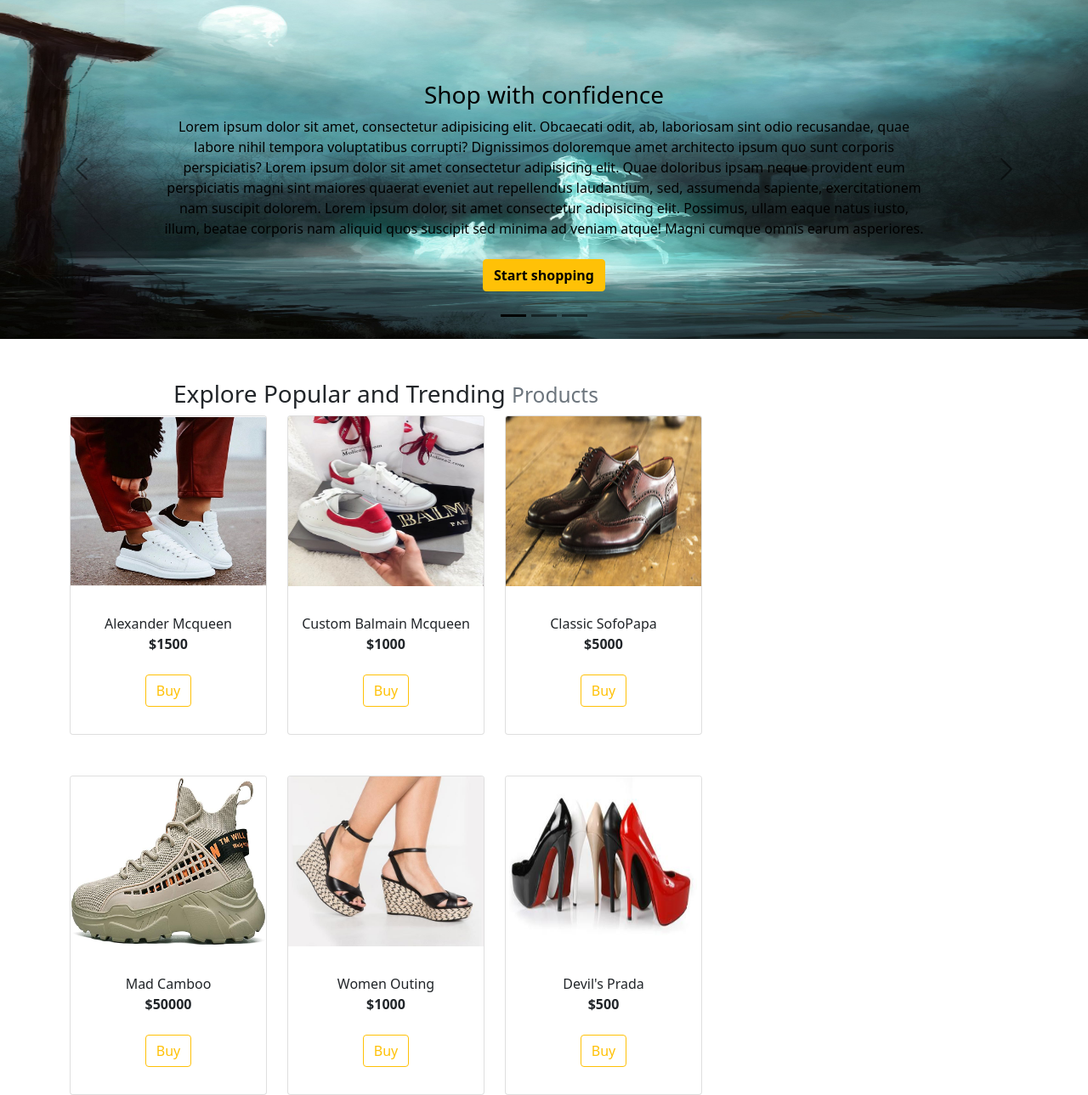
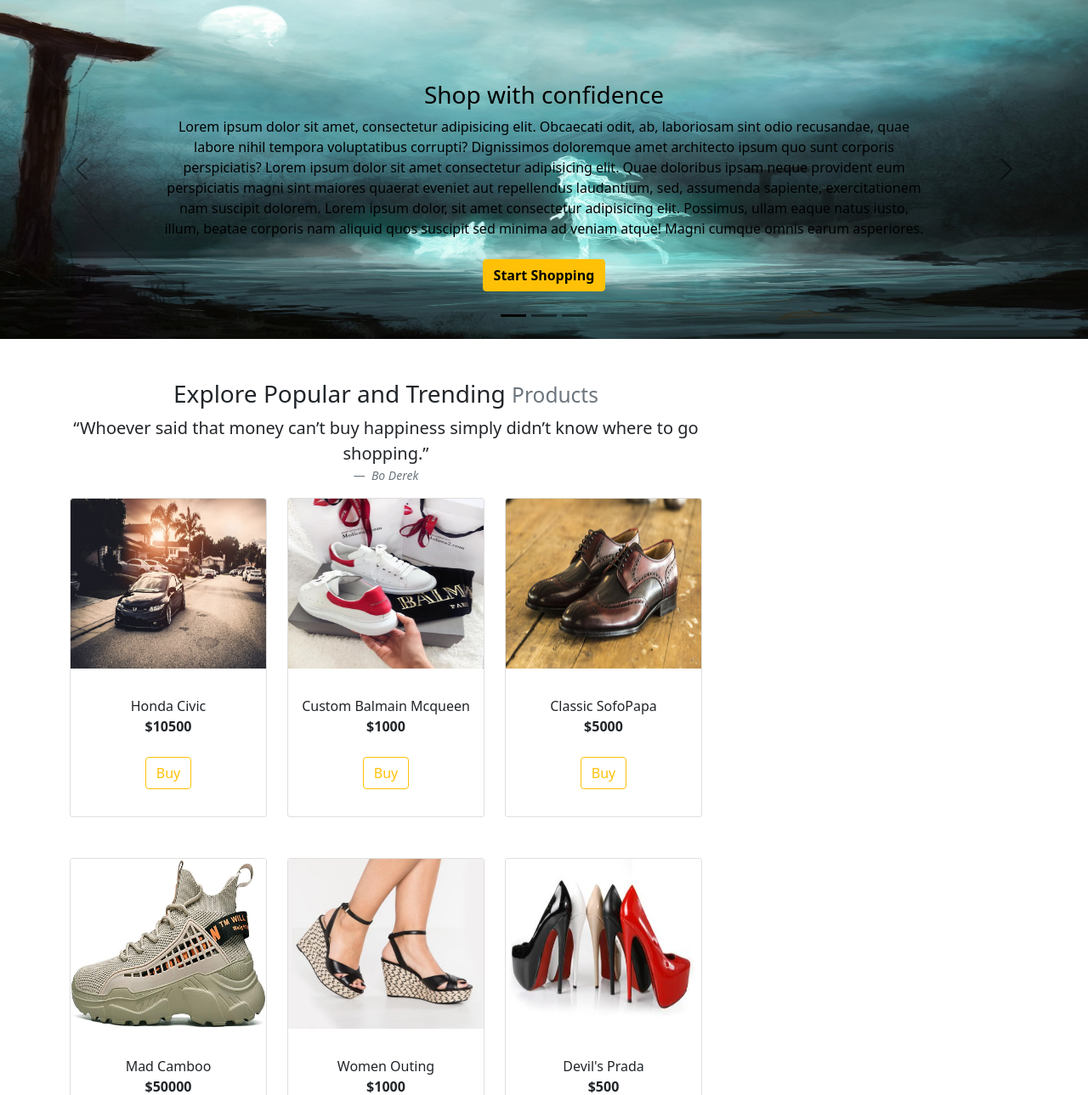
Before and after one commit to philamakye/DistroProject, a PHP site: page / in a window 1280 px wide. Shown: the part 113-1402 px from the top of the page at 85% size. Run offline with PHP 8.4, Linux system fonts and the light colour scheme.

Commit message:
Done for today

```diff
--- a/front-end/index.php
+++ b/front-end/index.php
@@ -330,7 +330,7 @@
         <p>Lorem ipsum dolor sit amet, consectetur adipisicing elit. Obcaecati odit, ab, laboriosam sint odio recusandae, quae labore nihil tempora voluptatibus corrupti? Dignissimos doloremque amet architecto ipsum quo sunt corporis perspiciatis?
           Lorem ipsum dolor sit amet consectetur adipisicing elit. Quae doloribus ipsam neque provident eum perspiciatis magni sint maiores quaerat eveniet aut repellendus laudantium, sed, assumenda sapiente, exercitationem nam suscipit dolorem.
           Lorem ipsum dolor, sit amet consectetur adipisicing elit. Possimus, ullam eaque natus iusto, illum, beatae corporis nam aliquid quos suscipit sed minima ad veniam atque! Magni cumque omnis earum asperiores.
-          <br><br><button type="button" class="btn btn-warning"><b>Start shopping</b></button>
+          <br><br><button type="button" class="btn btn-warning"><b>Start Shopping</b></button>
         </p>
       </div>
     </div>
@@ -340,7 +340,7 @@
         <h3>Introducing Distro Closet Wishlist</h3>
         <p>Want to add store items for the future? Share item list to friends and family?
           The new Distro closet wishlist allows you to add as many products to a list and generates a unique for you to share with friends and family to redeem and purchase these products.
-          <br><br><button type="button" class="btn btn-warning"><b>Create wishlist</b></button>
+          <br><br><button type="button" class="btn btn-warning"><b>Create Wishlist</b></button>
         </p>
       </div>
     </div>
@@ -374,16 +374,24 @@
   Explore Popular and Trending
   <small class="text-muted">Products</small>
 </h3>
+<figure>
+  <blockquote class="blockquote">
+    <p>“Whoever said that money can’t buy happiness simply didn’t know where to go shopping.”</p>
+  </blockquote>
+  <figcaption class="blockquote-footer">
+    <cite title="Source Title">Bo Derek</cite>
+  </figcaption>
+</figure>
             </center>
                 <div class="col">
                 <div class="card">
-                    <img src="images/image1.jpg" class="card-img-top" style="height: 200px" alt="...">
+                    <img src="images/7041605-honda-civic-car-tuning-parking.jpg" class="card-img-top" style="height: 200px" alt="...">
                     <div class="card-body">
                       <p class="card-text">
                           <center><head>
-                              Alexander Mcqueen
+                              Honda Civic
                           </head></center>
-                        <center><b>$1500</b></center>
+                        <center><b>$10500</b></center>
                         <br>
                          <center><button type="button" class="btn btn-outline-warning">Buy</button></center>
                       </p>
```
Also changed, not shown: front-end/images/7041605-honda-civic-car-tuning-parking.jpg (added).
